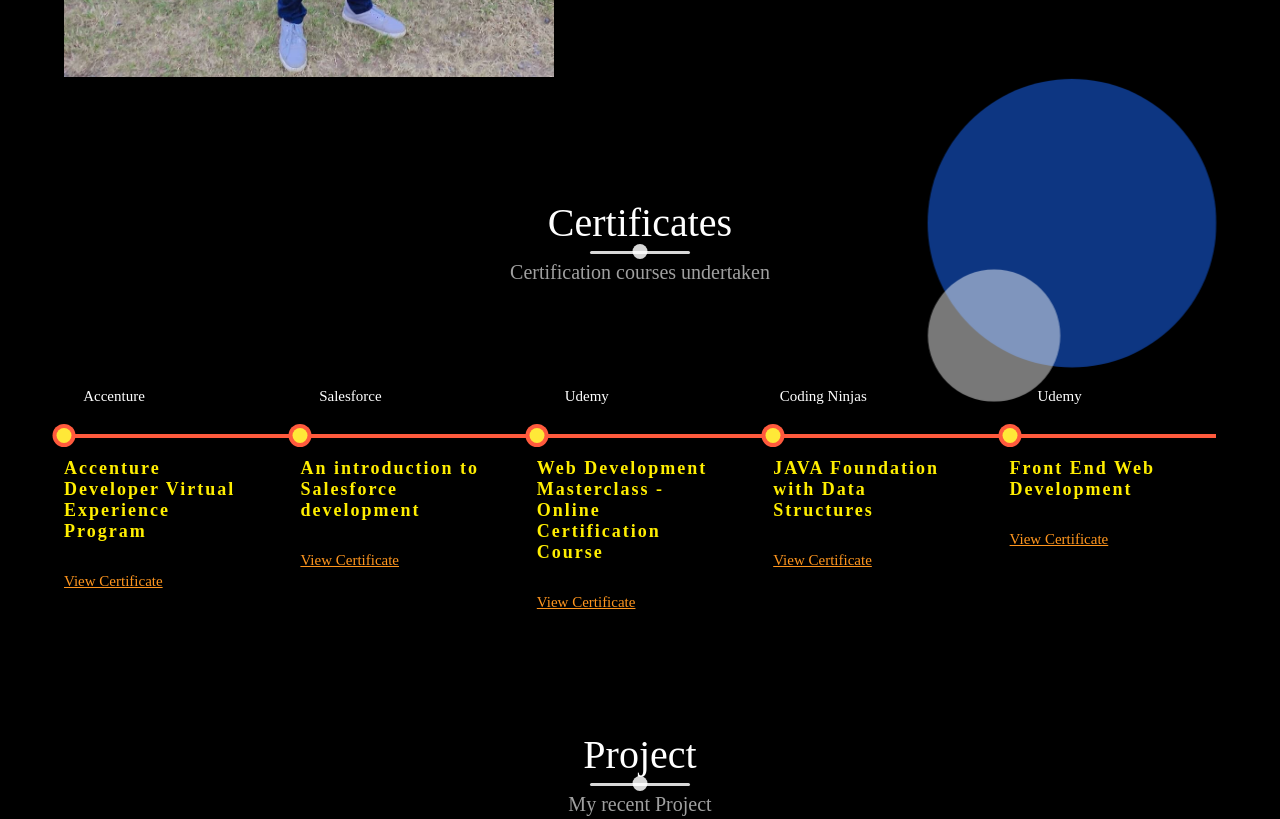
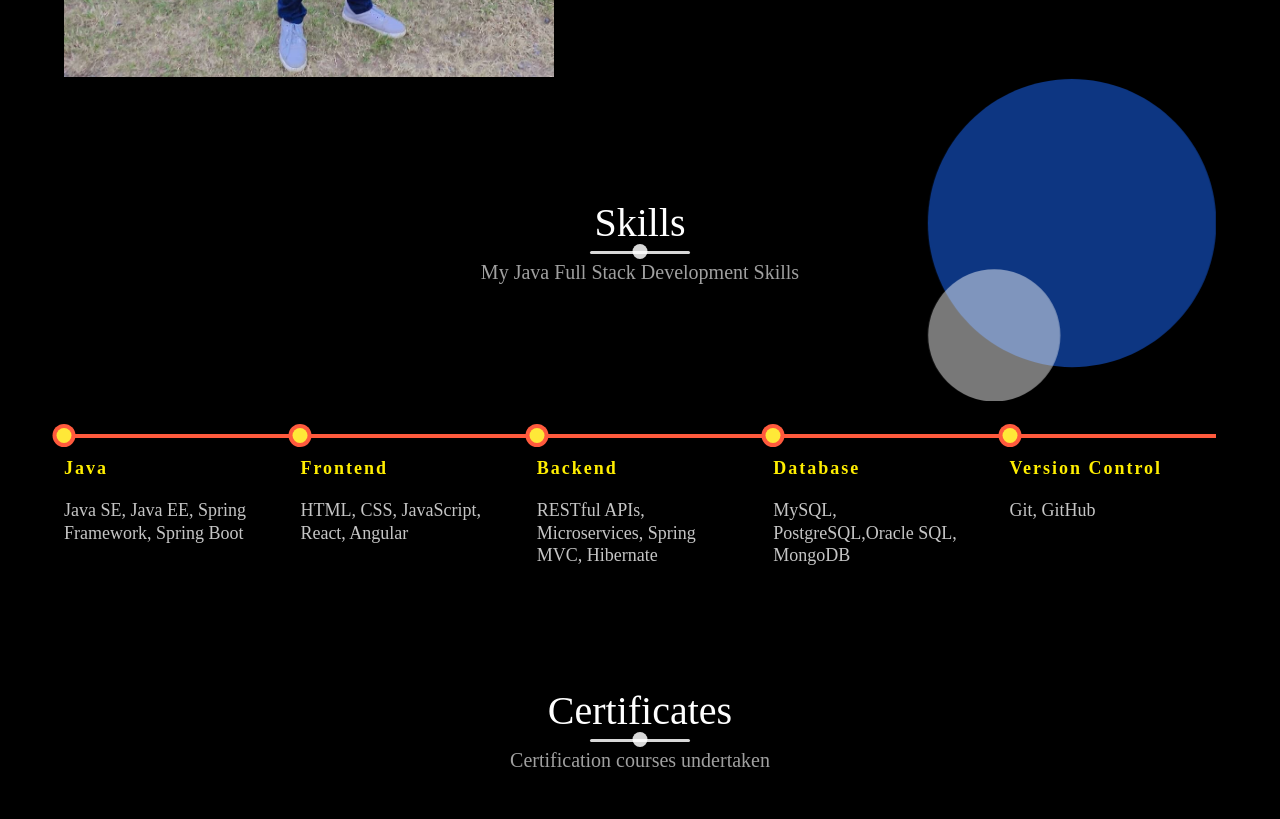
Before and after one commit to akgupta2075/Portfolio, a plain HTML site: page index.html in a window 1280 px wide. Shown: the part 1340-2159 px from the top of the page. Drawn offline with nearby package versions, Linux system fonts and the light colour scheme; a web font is replaced by a local one.

Commit message:
index.html

```diff
--- a/index.html
+++ b/index.html
@@ -136,6 +136,52 @@
 
         </div>
     </section>
+
+
+    <section class="skills" id="skills">
+        <div class="container">
+            <div class="section-heading">
+                <h1>Skills</h1>
+                <h6>My Java Full Stack Development Skills</h6>
+            </div>
+
+            <div class="my-skills">
+                <div class="skill" data-aos="fade-right" data-aos-delay="300ms">
+                    <h3>Java</h3>
+                    <p>Java SE, Java EE, Spring Framework, Spring Boot</p>
+                </div>
+
+                <div class="skill" data-aos="fade-right" data-aos-delay="600ms">
+                    <h3>Frontend</h3>
+                    <p>HTML, CSS, JavaScript, React, Angular</p>
+                </div>
+
+                <div class="skill" data-aos="fade-right" data-aos-delay="900ms">
+                    <h3>Backend</h3>
+                    <p>RESTful APIs, Microservices, Spring MVC, Hibernate</p>
+                </div>
+
+                <div class="skill" data-aos="fade-right" data-aos-delay="1200ms">
+                    <h3>Database</h3>
+                    <p>MySQL, PostgreSQL,Oracle SQL, MongoDB</p>
+                </div>
+
+                <div class="skill" data-aos="fade-right" data-aos-delay="1500ms">
+                    <h3>Version Control</h3>
+                    <p>Git, GitHub</p>
+                </div>
+
+                <!-- Add more skills as needed -->
+
+            </div>
+        </div>
+    </section>
+
+
+
+
+
+
 
     <section class="services" id="services" >
 
```
